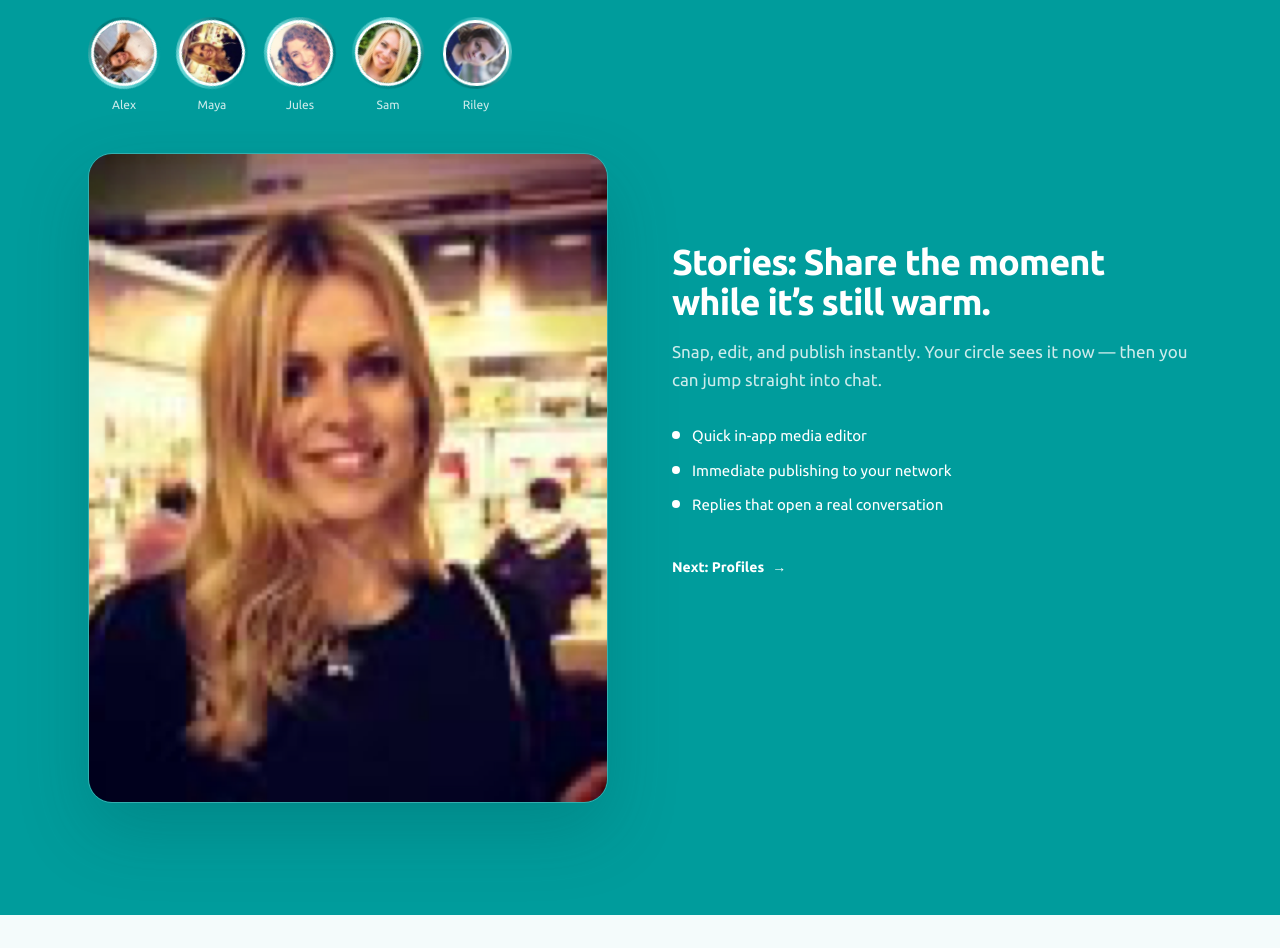
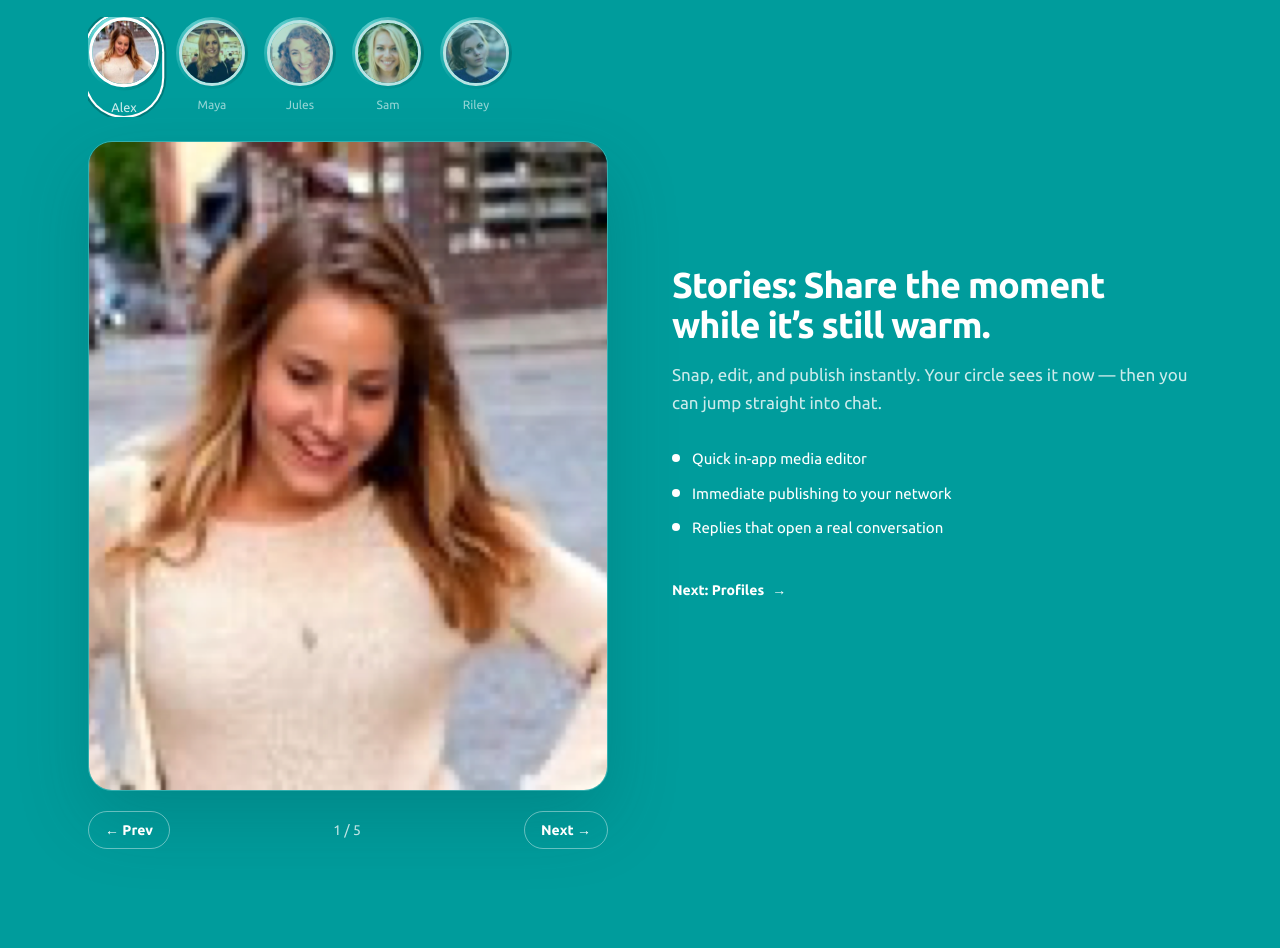
Before and after one commit to Momo2317/website-chat4meet, an Astro site: page / in a window 1280 px wide. Shown: the part 1849-2797 px from the top of the page. Built offline with nearby package versions, Linux system fonts and the light colour scheme; Astro itself is replaced by a stand-in of ours.

Commit message:
Stop story avatar spin; add horizontal stories carousel.
Avatar rings stay still; Stories section switches slides via tabs, buttons, swipe, and keys.

```diff
--- a/src/components/ChapterStories.astro
+++ b/src/components/ChapterStories.astro
@@ -25,11 +25,30 @@ const rings = [
   <div class="ambient-orb -right-10 top-16 h-72 w-72 bg-white/20"></div>
   <div class="site-shell relative grid items-center gap-12 lg:grid-cols-2 lg:gap-16">
     <div class="reveal">
-      <div class="mb-8 flex gap-4 overflow-x-auto pb-2 [-ms-overflow-style:none] [scrollbar-width:none] [&::-webkit-scrollbar]:hidden">
+      <div
+        class="story-carousel"
+        data-story-carousel
+        role="region"
+        aria-roledescription="carousel"
+        aria-label="Chat4Meet stories"
+      >
+        <div
+          class="mb-6 flex gap-4 overflow-x-auto pb-1 [-ms-overflow-style:none] [scrollbar-width:none] [&::-webkit-scrollbar]:hidden"
+          role="tablist"
+          aria-label="Story people"
+        >
           {
             rings.map((ring, i) => (
-            <figure class="flex w-[72px] shrink-0 flex-col items-center gap-2">
-              <div class="story-ring" style={`animation-delay: ${i * -1.5}s`}>
+              <button
+                type="button"
+                role="tab"
+                class="story-ring-btn flex w-[72px] shrink-0 flex-col items-center gap-2"
+                data-story-tab={i}
+                aria-selected={i === 0 ? "true" : "false"}
+                aria-controls={`story-slide-${i}`}
+                id={`story-tab-${i}`}
+              >
+                <span class="story-ring block">
                   <Image
                     src={ring.img}
                     alt=""
@@ -37,20 +56,59 @@ const rings = [
                     height={66}
                     class="h-[66px] w-[66px] object-cover"
                   />
-              </div>
-              <figcaption class="text-xs text-white/80">{ring.name}</figcaption>
-            </figure>
+                </span>
+                <span class="text-xs text-white/80">{ring.name}</span>
+              </button>
             ))
           }
         </div>
+
         <div class="overflow-hidden rounded-[1.5rem] border border-white/20 shadow-lift">
+          <div class="story-track" data-story-track>
+            {
+              rings.map((ring, i) => (
+                <div
+                  class="story-slide"
+                  id={`story-slide-${i}`}
+                  role="tabpanel"
+                  aria-labelledby={`story-tab-${i}`}
+                  data-story-slide={i}
+                >
                   <Image
-          src={story2}
-          alt="A Chat4Meet story moment"
+                    src={ring.img}
+                    alt={`${ring.name}'s Chat4Meet story`}
                     width={720}
                     height={900}
                     class="aspect-[4/5] w-full object-cover"
+                    loading={i === 0 ? "eager" : "lazy"}
                   />
+                </div>
+              ))
+            }
+          </div>
+        </div>
+
+        <div class="mt-5 flex items-center justify-between gap-3">
+          <button
+            type="button"
+            class="rounded-full border border-white/40 px-4 py-2 text-sm font-semibold text-white transition hover:bg-white/10"
+            data-story-prev
+            aria-label="Previous story"
+          >
+            ← Prev
+          </button>
+          <p class="text-sm text-white/75" data-story-status aria-live="polite">
+            1 / {rings.length}
+          </p>
+          <button
+            type="button"
+            class="rounded-full border border-white/40 px-4 py-2 text-sm font-semibold text-white transition hover:bg-white/10"
+            data-story-next
+            aria-label="Next story"
+          >
+            Next →
+          </button>
+        </div>
       </div>
     </div>
 
--- a/src/components/Hero.astro
+++ b/src/components/Hero.astro
@@ -69,8 +69,8 @@ import mark from "../assets/brand/chat_logo_1024x1024_009c9c.png";
           <div class="flex flex-1 flex-col gap-3 bg-[#f4fbfb] p-4">
             <div class="flex gap-3 overflow-hidden pb-1">
               {
-                [story1, story2, story3].map((img, i) => (
-                  <div class="story-ring shrink-0" style={`animation-delay: ${i * -2}s`}>
+                [story1, story2, story3].map((img) => (
+                  <div class="story-ring shrink-0">
                     <Image src={img} alt="" width={52} height={52} class="h-[52px] w-[52px] object-cover" />
                   </div>
                 ))
--- a/src/scripts/guide.ts
+++ b/src/scripts/guide.ts
@@ -65,3 +65,70 @@ const onScroll = () => {
 
 onScroll();
 window.addEventListener("scroll", onScroll, { passive: true });
+
+function initStoryCarousel(root: HTMLElement) {
+  const track = root.querySelector<HTMLElement>("[data-story-track]");
+  const tabs = Array.from(root.querySelectorAll<HTMLElement>("[data-story-tab]"));
+  const status = root.querySelector<HTMLElement>("[data-story-status]");
+  const prev = root.querySelector<HTMLButtonElement>("[data-story-prev]");
+  const next = root.querySelector<HTMLButtonElement>("[data-story-next]");
+  if (!track || tabs.length === 0) return;
+
+  const total = tabs.length;
+  let index = 0;
+  let pointerStartX = 0;
+  let dragging = false;
+
+  const goTo = (nextIndex: number) => {
+    index = (nextIndex + total) % total;
+    track.style.transform = `translateX(-${index * 100}%)`;
+    for (const tab of tabs) {
+      const active = Number(tab.dataset.storyTab) === index;
+      tab.setAttribute("aria-selected", active ? "true" : "false");
+    }
+    if (status) status.textContent = `${index + 1} / ${total}`;
+  };
+
+  for (const tab of tabs) {
+    tab.addEventListener("click", () => goTo(Number(tab.dataset.storyTab)));
+  }
+  prev?.addEventListener("click", () => goTo(index - 1));
+  next?.addEventListener("click", () => goTo(index + 1));
+
+  root.addEventListener("keydown", (event) => {
+    if (event.key === "ArrowLeft") {
+      event.preventDefault();
+      goTo(index - 1);
+    }
+    if (event.key === "ArrowRight") {
+      event.preventDefault();
+      goTo(index + 1);
+    }
+  });
+
+  const onPointerDown = (event: PointerEvent) => {
+    dragging = true;
+    pointerStartX = event.clientX;
+    root.setPointerCapture(event.pointerId);
+  };
+
+  const onPointerUp = (event: PointerEvent) => {
+    if (!dragging) return;
+    dragging = false;
+    const delta = event.clientX - pointerStartX;
+    if (Math.abs(delta) < 40) return;
+    goTo(delta < 0 ? index + 1 : index - 1);
+  };
+
+  root.addEventListener("pointerdown", onPointerDown);
+  root.addEventListener("pointerup", onPointerUp);
+  root.addEventListener("pointercancel", () => {
+    dragging = false;
+  });
+
+  goTo(0);
+}
+
+for (const carousel of document.querySelectorAll<HTMLElement>("[data-story-carousel]")) {
+  initStoryCarousel(carousel);
+}
--- a/src/styles/global.css
+++ b/src/styles/global.css
@@ -120,13 +120,40 @@
       #007a7a,
       #009c9c
     );
-    animation: spin-slow 10s linear infinite;
   }
 
   .story-ring > img {
     display: block;
     border-radius: 999px;
     border: 3px solid #fff;
+  }
+
+  .story-ring-btn {
+    @apply rounded-full transition duration-300;
+  }
+
+  .story-ring-btn[aria-selected="true"] {
+    transform: scale(1.06);
+    box-shadow: 0 0 0 2px #fff, 0 0 0 4px var(--color-brand-deep);
+  }
+
+  .story-ring-btn[aria-selected="false"] {
+    opacity: 0.72;
+  }
+
+  .story-carousel {
+    position: relative;
+  }
+
+  .story-track {
+    display: flex;
+    transition: transform 480ms var(--ease-out);
+    will-change: transform;
+  }
+
+  .story-slide {
+    flex: 0 0 100%;
+    min-width: 100%;
   }
 
   .guide-dot {
@@ -165,12 +192,6 @@
   }
 }
 
-@keyframes spin-slow {
-  to {
-    transform: rotate(360deg);
-  }
-}
-
 @keyframes rise-in {
   from {
     opacity: 0;
@@ -206,10 +227,13 @@
 
 @media (prefers-reduced-motion: reduce) {
   .ambient-orb,
-  .story-ring,
   .hero-rise,
   .scroll-cue {
     animation: none !important;
+  }
+
+  .story-track {
+    transition: none;
   }
 
   .js-ready .reveal {
```
Lines whose indentation alone changed are shown as unchanged.
